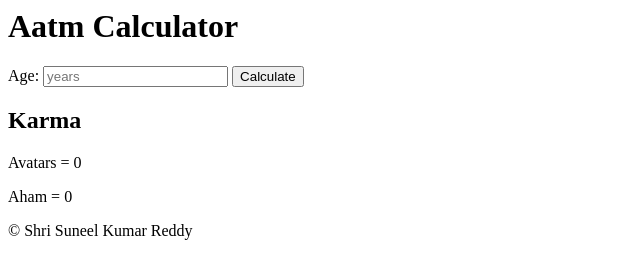
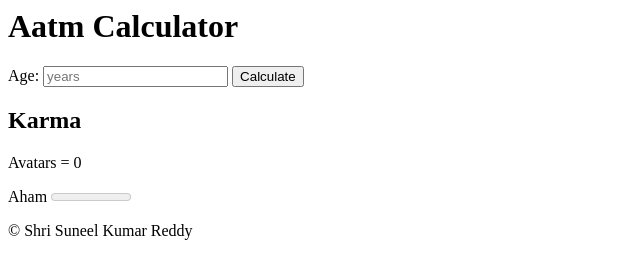
Before and after one commit to suneelkumarreddy-k/Aatm, a plain HTML site: page index.html in a window 1280 px wide. Shown: the full height of the page, 0-640 px from the left. Drawn offline with Linux system fonts and the light colour scheme.

Commit message:
Update index.html
Code changed

```diff
--- a/index.html
+++ b/index.html
@@ -16,7 +16,8 @@ Age:
 </form>
 <h2>Karma</h2>
 <p>Avatars = <span id="avts">0</span></p>
-<p>Aham = <span id="aham">0</span></p>
+<label for="aham">Aham</label>
+<meter id="aham" value="0" min="0" max="1">0</meter>
 <footer>
 <p>© Shri Suneel Kumar Reddy </p>
 </footer>
```
